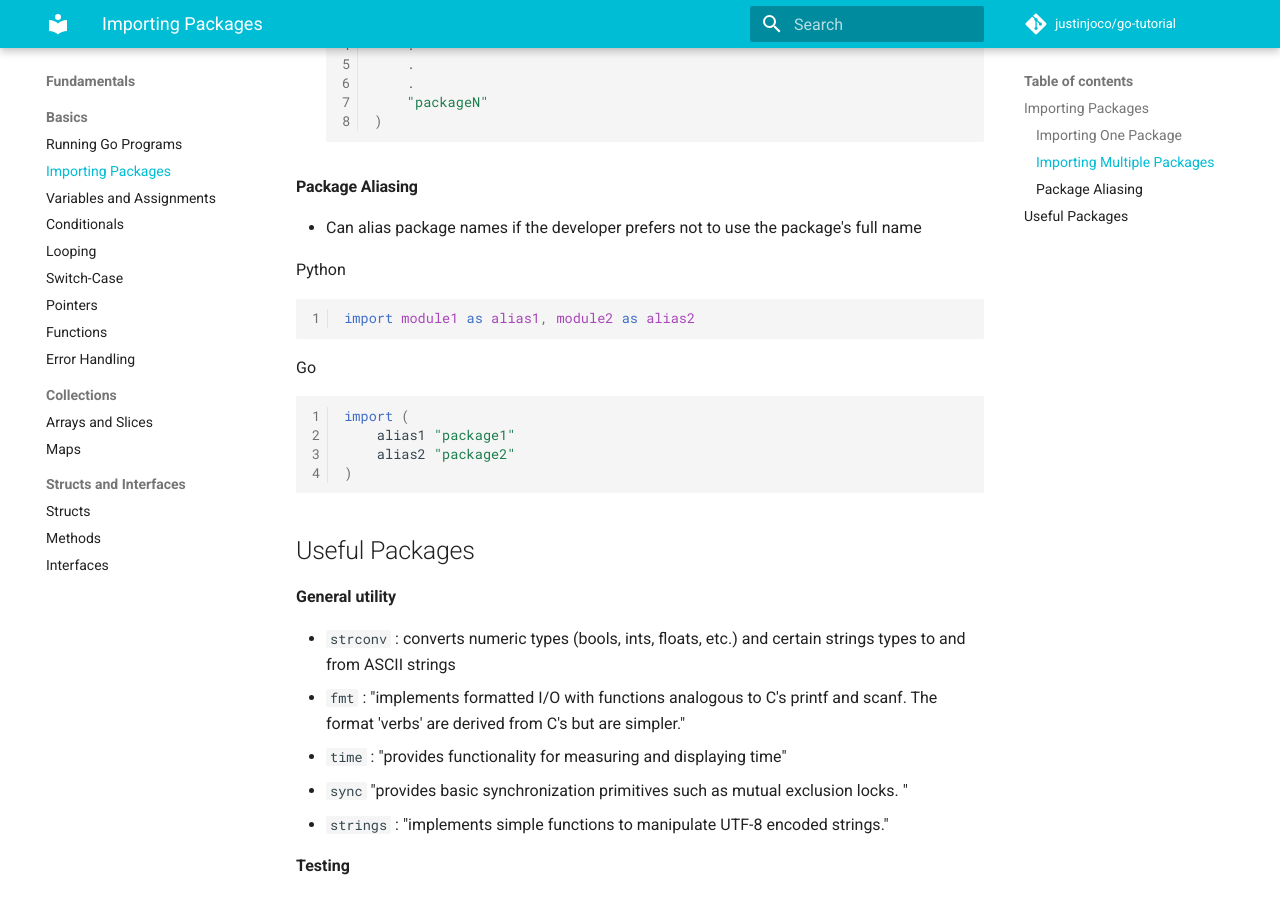
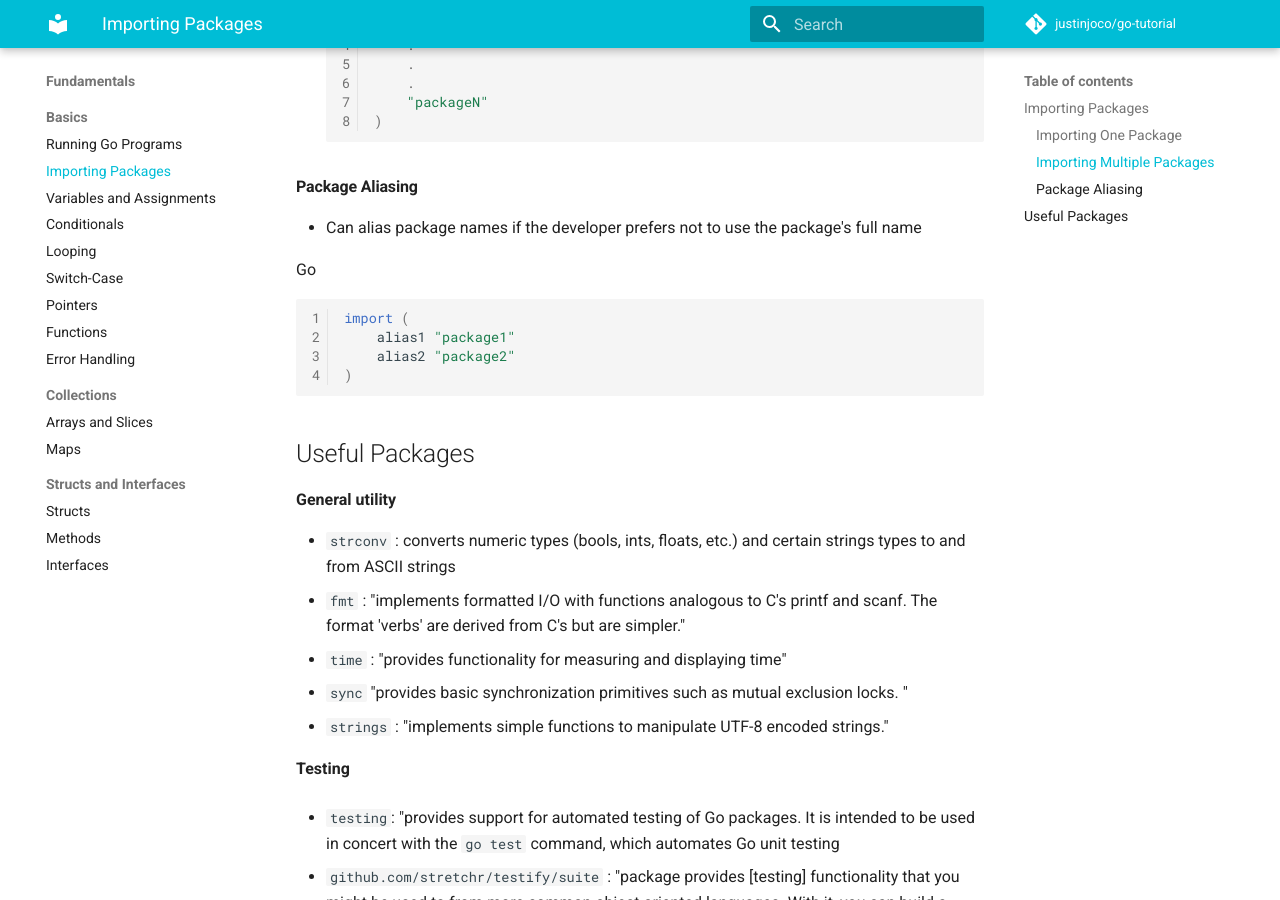
Before and after one commit to justinjoco/go-tutorial, an MkDocs documentation site: the page built from docs/basics/import.md, in a window 1280 px wide and 900 px high, scrolled down 561 px. Built offline with MkDocs 1.6.1 and Material for MkDocs 9.7.7, drawn with Linux system fonts in a browser that asks for light colours; comment, search, counter and statistics services are not loaded.

Commit message:
removed python sample

````diff
--- a/docs/basics/import.md
+++ b/docs/basics/import.md
@@ -24,11 +24,6 @@ import (
 #### Package Aliasing
 
 - Can alias package names if the developer prefers not to use the package's full name
-
-Python
-```python
-import module1 as alias1, module2 as alias2
-```
 
 Go
 ```go
````
